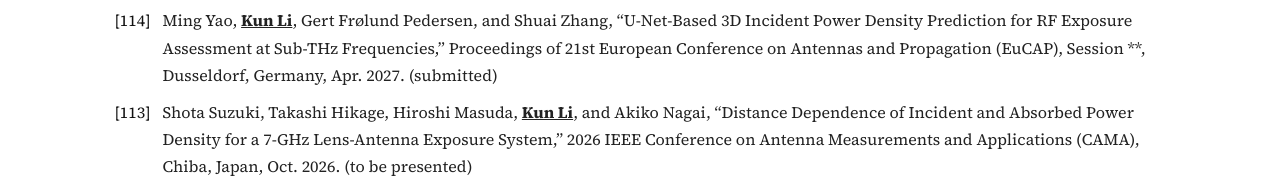
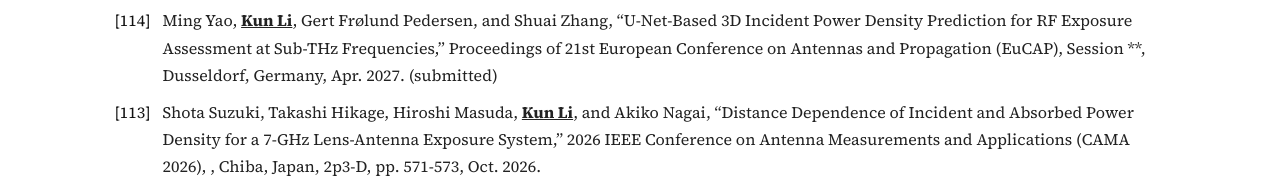
Before and after one commit to kunli-awcc/kl.github.io, a plain HTML site: page publication.html in a window 1280 px wide. Shown: the part 5245-5432 px from the top of the page. Drawn offline with Linux system fonts and the light colour scheme.

Commit message:
Update publication.html

```diff
--- a/publication.html
+++ b/publication.html
@@ -1004,9 +1004,8 @@
   <span class="pub-content">
     Shota Suzuki, Takashi Hikage, Hiroshi Masuda, <u><b>Kun Li</b></u>, and Akiko Nagai,
     “Distance Dependence of Incident and Absorbed Power Density for a 7-GHz Lens-Antenna Exposure System,”
-    <em>2026 IEEE Conference on Antenna Measurements and Applications (CAMA)</em>,
-    Chiba, Japan, Oct. 2026.
-    (to be presented)
+    <em>2026 IEEE Conference on Antenna Measurements and Applications (CAMA 2026), </em>,
+    Chiba, Japan, 2p3-D, pp. 571-573, Oct. 2026.
   </span>
 </li>
 
```
